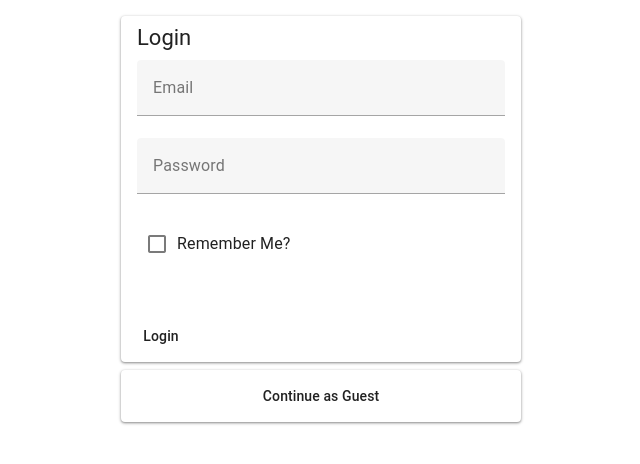
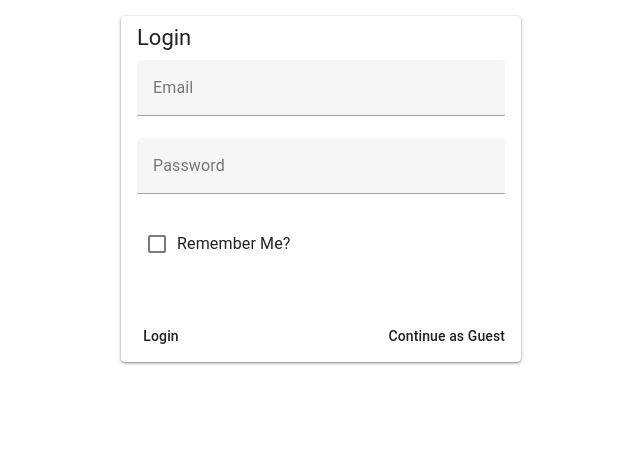
Before and after one commit to kuanhc96/roots-app, a Nuxt app in the folder auth-server/frontend/: page /login in a window 1280 px wide. Shown: the top 464 px of the page, without its empty margins (319-959 px from the left). Built offline with nearby package versions, Linux system fonts and the light colour scheme.

Commit message:
feat: move login as guest button

```diff
--- a/auth-server/frontend/components/LoginForm.vue
+++ b/auth-server/frontend/components/LoginForm.vue
@@ -1,26 +1,21 @@
 <template>
   <div>
+    <form id="login-form" method="post" action="/login"></form>
+    <form id="guest-form" method="post" action="/login/guest"></form>
+
     <v-card width="400">
-      <form method="post" action="/login">
-        <v-card-title>Login</v-card-title>
-        <v-card-text>
-          <v-text-field name="email" label="Email" type="email" />
-          <v-text-field name="password" label="Password" type="password" />
-          <v-checkbox name="remember-me" value="true" label="Remember Me?" />
-        </v-card-text>
-        <v-card-actions>
-          <v-btn type="submit">Login</v-btn>
-        </v-card-actions>
-      </form>
+      <v-card-title>Login</v-card-title>
+      <v-card-text>
+        <v-text-field name="email" label="Email" type="email" form="login-form" />
+        <v-text-field name="password" label="Password" type="password" form="login-form" />
+        <v-checkbox name="remember-me" value="true" label="Remember Me?" form="login-form" />
+      </v-card-text>
+      <v-card-actions>
+        <v-btn type="submit" form="login-form">Login</v-btn>
+        <v-spacer></v-spacer>
+        <v-btn type="submit" form="guest-form" variant="text">Continue as Guest</v-btn>
+      </v-card-actions>
     </v-card>
-
-    <form method="post" action="/login/guest">
-      <v-card width="400" class="mt-2">
-        <v-card-actions class="justify-center">
-          <v-btn type="submit" variant="text">Continue as Guest</v-btn>
-        </v-card-actions>
-      </v-card>
-    </form>
   </div>
 </template>
 
```
